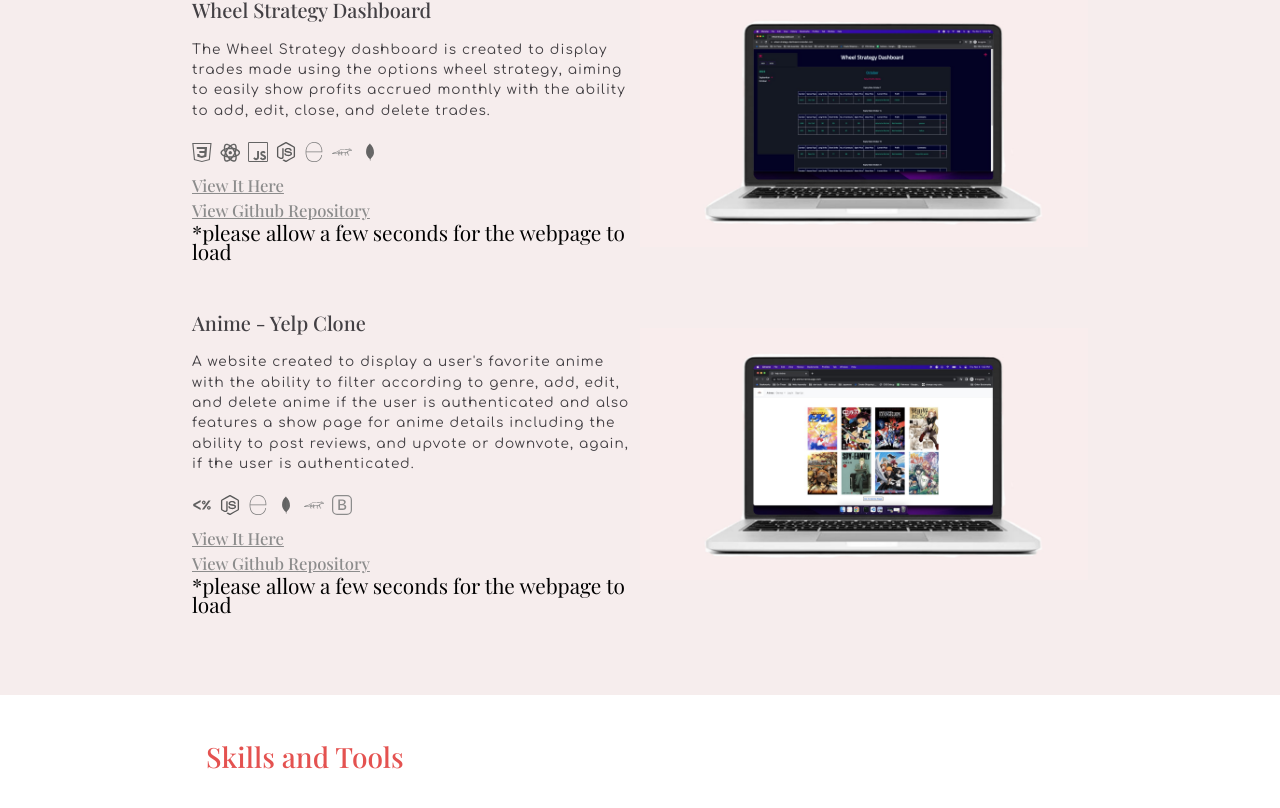
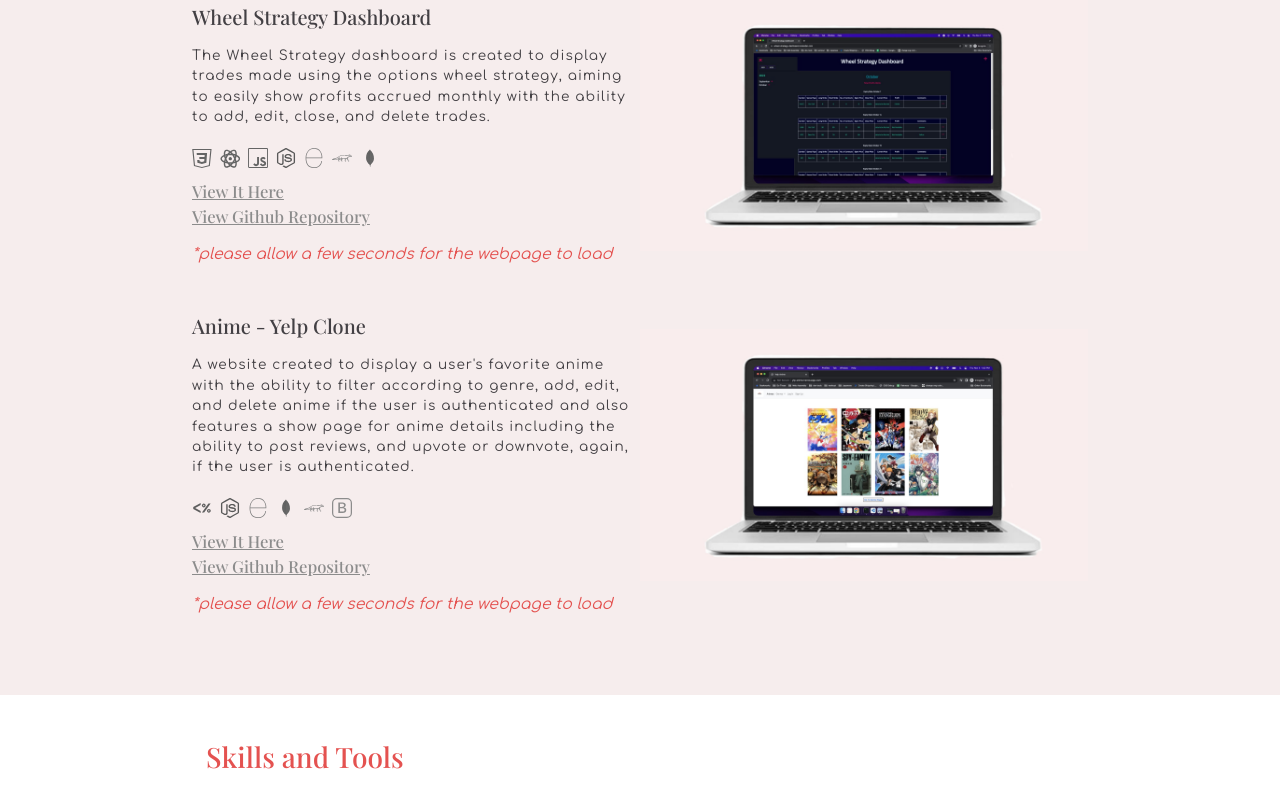
Before and after one commit to jezraelhope/Portfolio, a React (Create React App) app: page / in a window 1280 px wide. Shown: the part 2074-2882 px from the top of the page. Built offline with nearby package versions, Linux system fonts and the light colour scheme; a web font is replaced by a local one.

Commit message:
disclaimer styling

```diff
--- a/src/Styles/projects.css
+++ b/src/Styles/projects.css
@@ -25,6 +25,14 @@
 .project-description {
 	font-family: 'Comfortaa', cursive;
 	letter-spacing: 1px;
+}
+
+.disclaimer {
+	margin-top: 1rem;
+	font-size: min(2vw, 12px);
+	font-style: italic;
+	font-family: 'Comfortaa', cursive;
+	color: #e45250;
 }
 
 .demo {
```
